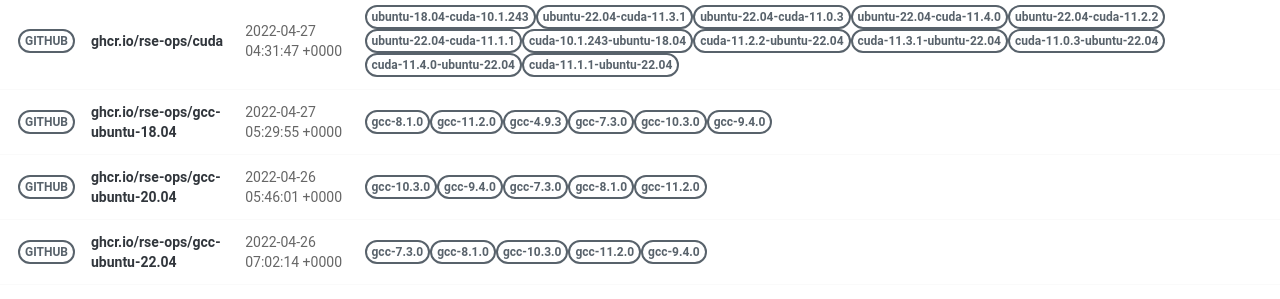
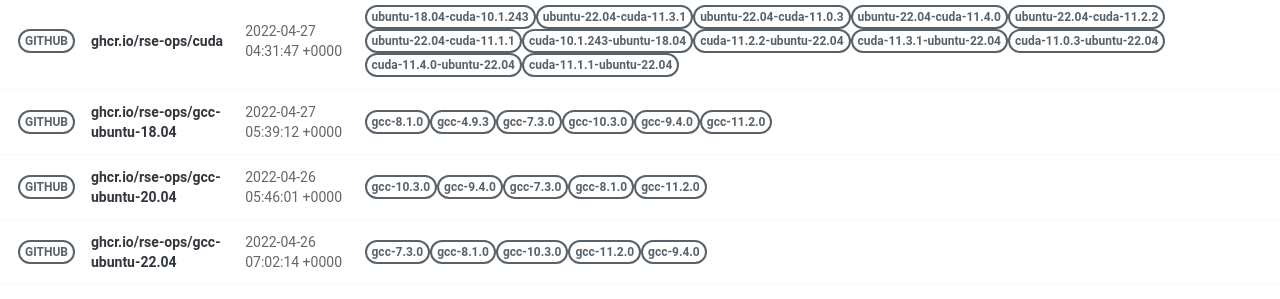
Before and after one commit to rse-ops/docker-images, a Jekyll site: the page built from pages/index.md, in a window 1280 px wide. Shown: the part 502-801 px from the top of the page. Built offline with Jekyll 4.4.1, drawn with Linux system fonts in a browser that asks for light colours; nearby versions of some CDN libraries.

Commit message:
Automated push to update library 2022-04-27

```diff
--- a/_library/ghcr.io-rse-ops-gcc-ubuntu-18.04.md
+++ b/_library/ghcr.io-rse-ops-gcc-ubuntu-18.04.md
@@ -1,7 +1,7 @@
 ---
 layout: container
 name: ghcr.io/rse-ops/gcc-ubuntu-18.04
-updated_at: 2022-04-27 05:29:55.640156
+updated_at: 2022-04-27 05:39:12.736357
 
 
 container_url: https://github.com/orgs/rse-ops/packages/container/package/gcc-ubuntu-18.04
```
Also changed, not shown: other parts of _library/ghcr.io-rse-ops-gcc-ubuntu-18.04.md (+3 -3 lines).
